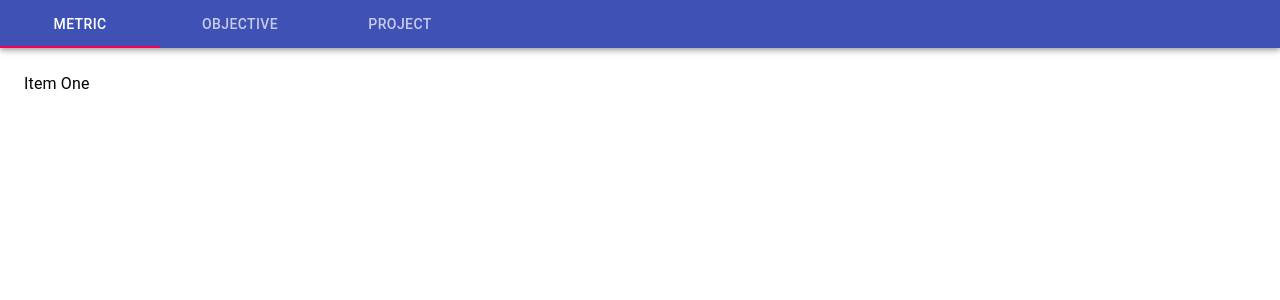
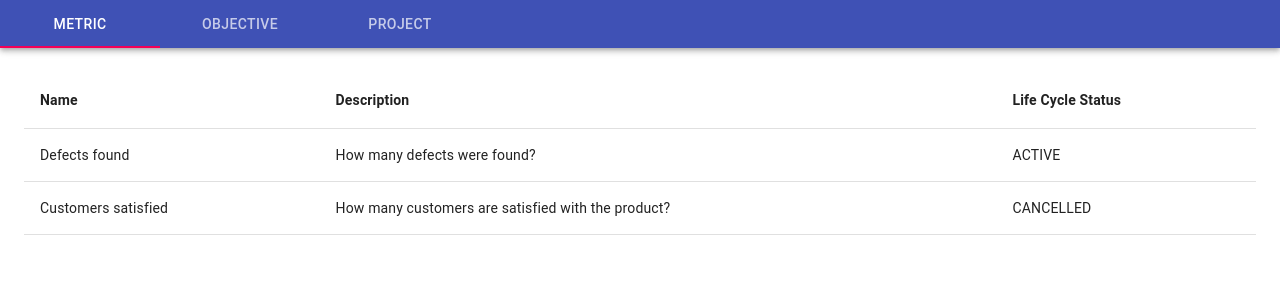
Before and after one commit to jamesball-personal/cockpit, a React (Create React App) app in the folder client/: page / in a window 1280 px wide. Shown: the top 300 px of the page. Built offline with nearby package versions, Linux system fonts and the light colour scheme.

Commit message:
Add a component to show a table of Metrics

```diff
--- a/client/src/App.tsx
+++ b/client/src/App.tsx
@@ -1,5 +1,6 @@
 import React, {useState} from 'react';
 import {AppBar, Box, Tab, Tabs, Typography} from "@material-ui/core";
+import {Metric} from "./Metric";
 
 interface TabPanelProps {
     children?: React.ReactNode;
@@ -37,7 +38,7 @@ function App() {
                 </Tabs>
             </AppBar>
             <TabPanel value={value} index={0}>
-                Item One
+                <Metric/>
             </TabPanel>
             <TabPanel value={value} index={1}>
                 Item Two
--- /dev/null
+++ b/client/src/Metric.tsx
@@ -0,0 +1,47 @@
+import React, {FunctionComponent} from 'react';
+import {
+    TableContainer,
+    Table,
+    TableHead,
+    TableRow,
+    TableCell,
+    TableBody
+} from "@material-ui/core";
+import {makeStyles} from "@material-ui/core/styles";
+
+const useStyles = makeStyles({
+    tableHeader: {
+        "& > th": {
+            fontWeight: "bold"
+        }
+    }
+});
+
+export const Metric: FunctionComponent = () => {
+    const classes = useStyles();
+    return (
+        <TableContainer>
+            <Table>
+                <TableHead>
+                    <TableRow className = {classes.tableHeader}>
+                        <TableCell>Name</TableCell>
+                        <TableCell>Description</TableCell>
+                        <TableCell>Life Cycle Status</TableCell>
+                    </TableRow>
+                </TableHead>
+                <TableBody>
+                    <TableRow>
+                        <TableCell>Defects found</TableCell>
+                        <TableCell>How many defects were found?</TableCell>
+                        <TableCell>ACTIVE</TableCell>
+                    </TableRow>
+                    <TableRow>
+                        <TableCell>Customers satisfied</TableCell>
+                        <TableCell>How many customers are satisfied with the product?</TableCell>
+                        <TableCell>CANCELLED</TableCell>
+                    </TableRow>
+                </TableBody>
+            </Table>
+        </TableContainer>
+    );
+};
```
